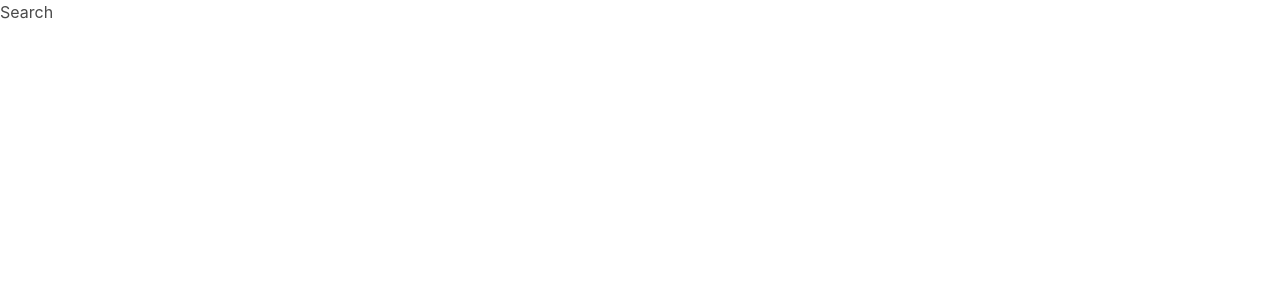
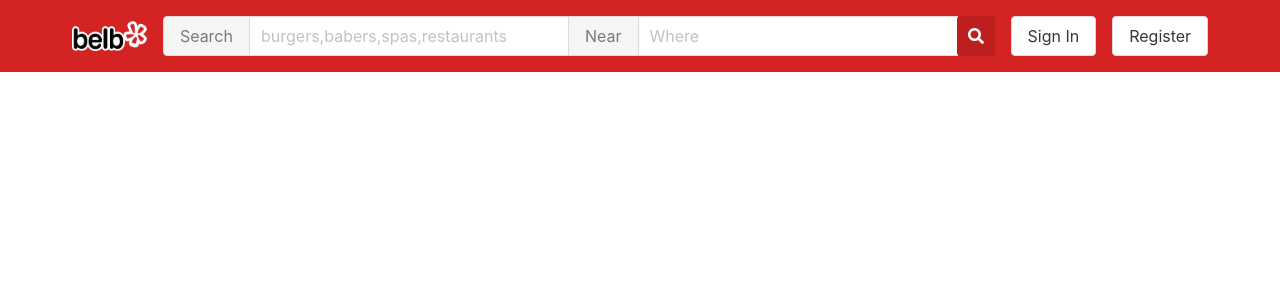
Before and after one commit to Veryinheart/yelp-frontend, a React (Create React App) app: page /search in a window 1280 px wide. Shown: the top 300 px of the page. Built offline with nearby package versions, Linux system fonts and the light colour scheme.

Commit message:
add navbar

```diff
--- /dev/null
+++ b/src/NavBar/NavBar.js
@@ -0,0 +1,19 @@
+import React from 'react';
+import logo from '../assets/logo.png';
+import styles from './NavBar.module.css';
+import SearchBar from '../SearchBar/SearchBar';
+
+
+function NavBar() {
+    return (
+        <div className={styles[`nav-bar`]}>
+            <img src={logo} alt='logo'  className={styles.logo}/>
+            <SearchBar small/>
+            <button className={`button ${styles[`nav-button`]}`}>Sign In</button>
+            <button className={`button ${styles[`nav-button`]}`}>Register</button>
+        </div>
+
+    )
+}
+
+export default NavBar
--- /dev/null
+++ b/src/NavBar/NavBar.module.css
@@ -0,0 +1,17 @@
+.logo{
+    width:75px;
+    margin-right: 1rem;
+}
+
+.nav-bar{
+    display: flex;
+    background: #d32323;
+    padding: 1rem 0;
+    align-items: center;
+    justify-content: center;
+}
+
+:global(.button).nav-button{
+    margin-left: 1rem;
+
+}
--- a/src/Search/Search.js
+++ b/src/Search/Search.js
@@ -1,9 +1,10 @@
 import React from 'react'
+import NavBar from '../NavBar/NavBar'
 
 function Search() {
     return (
         <div>
-            Search
+            <NavBar/>
         </div>
     )
 }
--- a/src/SearchBar/SearchBar.js
+++ b/src/SearchBar/SearchBar.js
@@ -1,24 +1,28 @@
 import React from 'react';
 import styles from './SearchBar.module.css';
 
-function SearchBar() {
+function SearchBar(props) {
+
+    // console.log(props.small)
+    const sizeClass = props.small ? '' : 'is-medium';
+
     return (
         <div>
             <div className="field has-addons">
                 <p className="control">
-                    <button className="button is-static is-medium">Search</button>
+                    <button className={`button is-static ${sizeClass}`}>Search</button>
                 </p>
                 <p className="control">
-                    <input className={`input is-medium ${styles[`input-control`]}`} type="text" placeholder="burgures,babers,spsa,resturants" />
+                    <input className={`input ${sizeClass} ${styles[`input-control`]}`} type="text" placeholder="burgers,babers,spas,restaurants" />
                 </p>
                 <p className="control">
-                    <button className="button is-static is-medium">Near</button>
+                    <button className={`button is-static ${sizeClass}`}>Near</button>
                 </p>
                 <p className="control">
-                    <input className={`input is-medium ${styles[`input-control`]}`} type="text" placeholder="Where" />
+                    <input className={`input ${sizeClass} ${styles[`input-control`]}`} type="text" placeholder="Where" />
                 </p>
 
-                <button className={`button is-medium ${styles[`search-button`]}`}>
+                <button className={`button ${sizeClass} ${styles[`search-button`]}`}>
                     <span className={`icon is-small ${styles[`search-icon`]}`}>
                         <i className="fas fa-search"></i>
                     </span>
```
